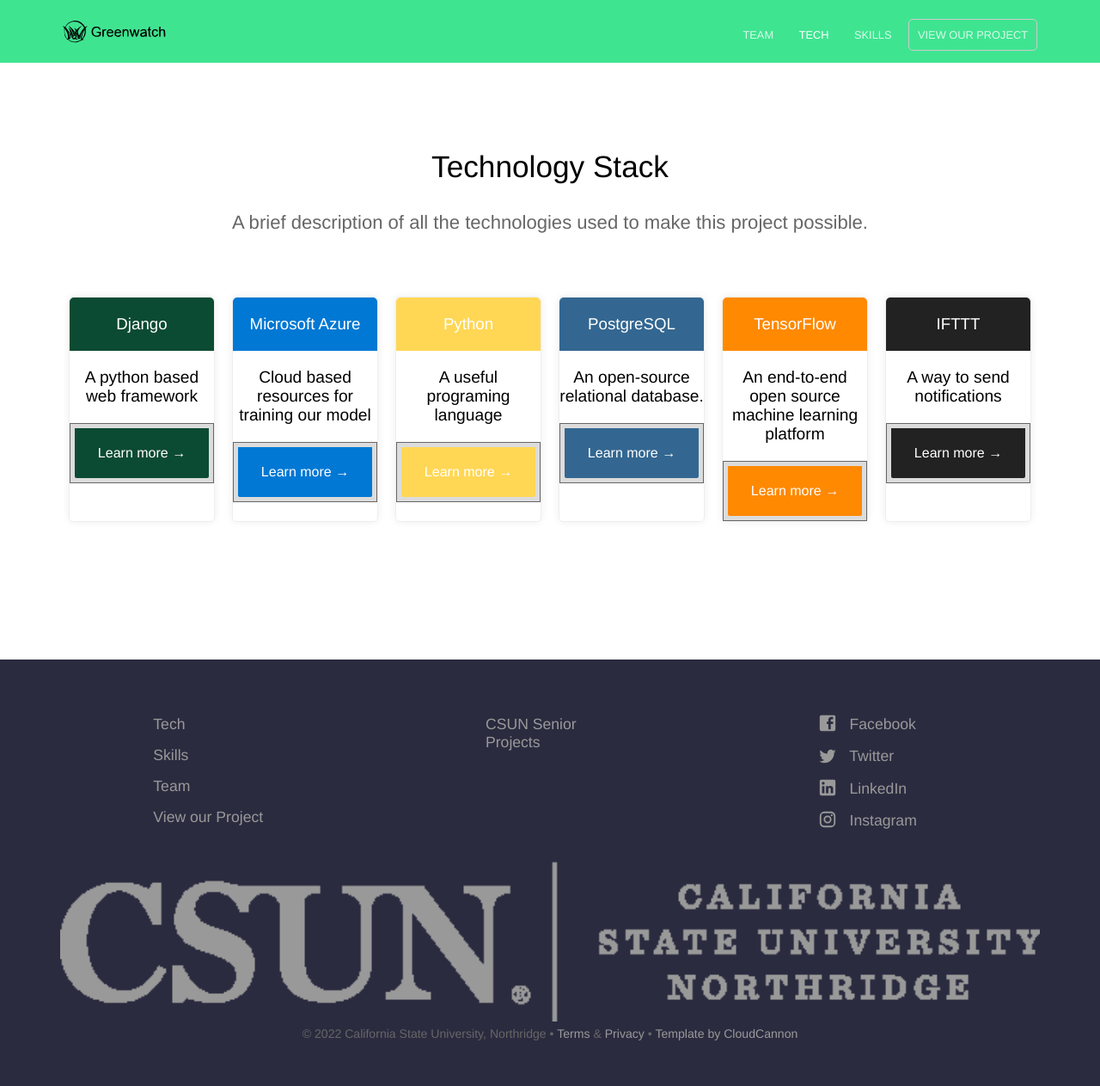
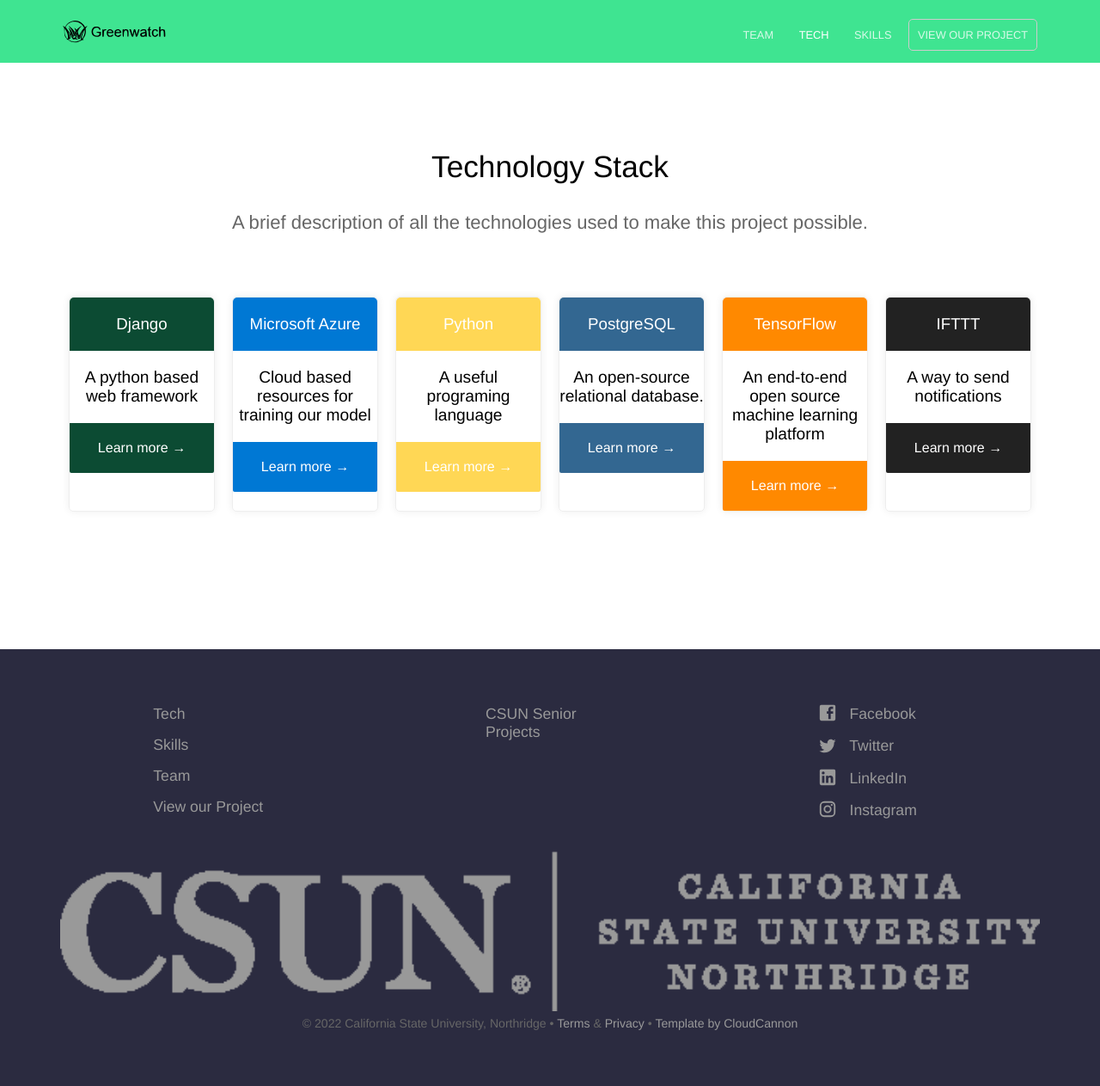
Before and after one commit to COMP490-Greenwatch-Org/greenwatch-team-website, a Jekyll site: the page built from pricing.html, in a window 1280 px wide. Shown: the whole page at 86% size. Built offline with Jekyll 4.4.1, drawn with Linux system fonts in a browser that asks for light colours.

Commit message:
Update pricing.scss

```diff
--- a/_sass/pricing.scss
+++ b/_sass/pricing.scss
@@ -39,13 +39,6 @@
 		button:hover {
 			background-color: yellow;
 		}
-		.button {
-  			padding:5px;
-  			background-color: #dcdcdc;
-  			border: 1px solid #666;
-  			color:#000;
-  			text-decoration:none;
-		}
 
 
 
```
